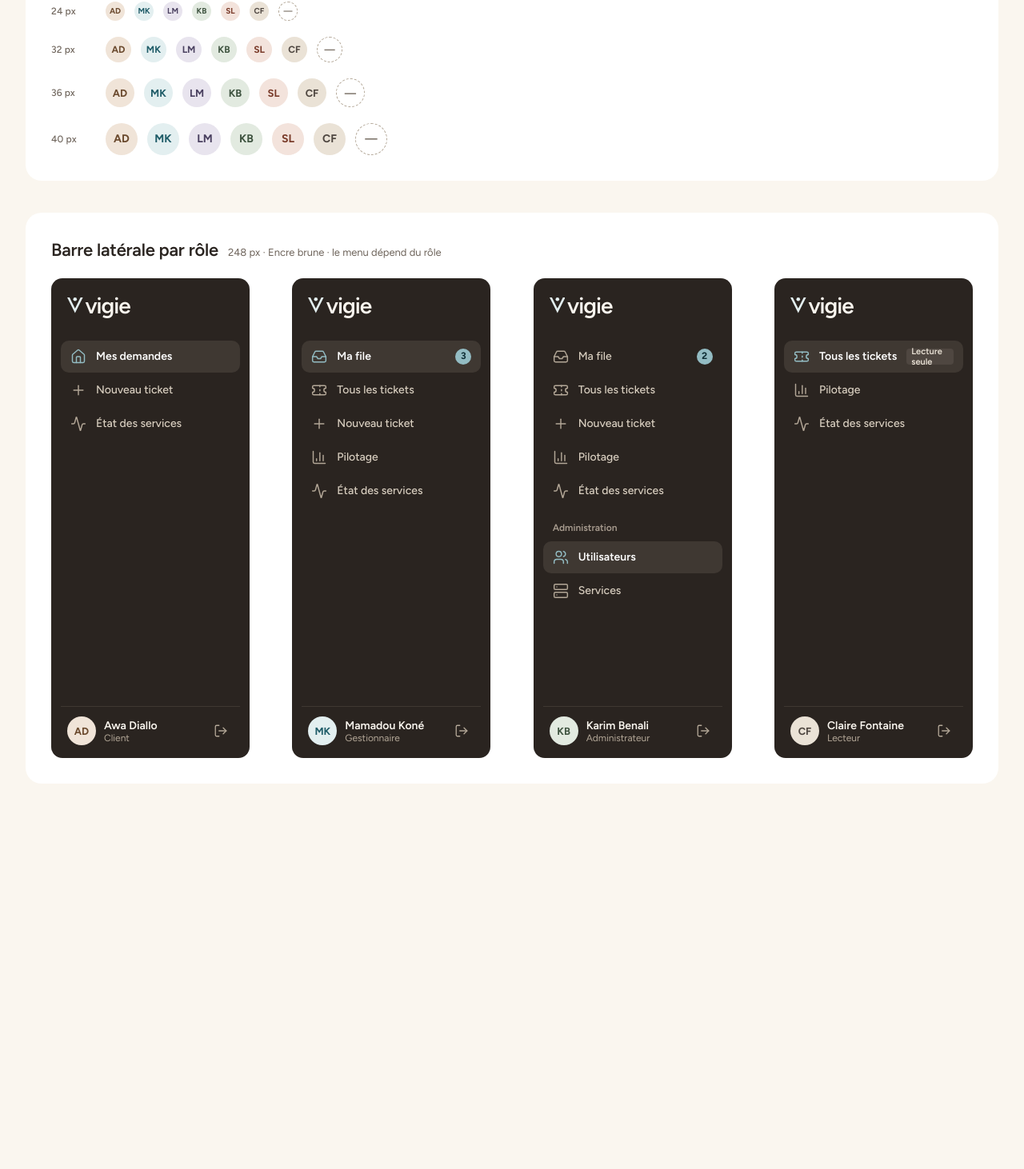
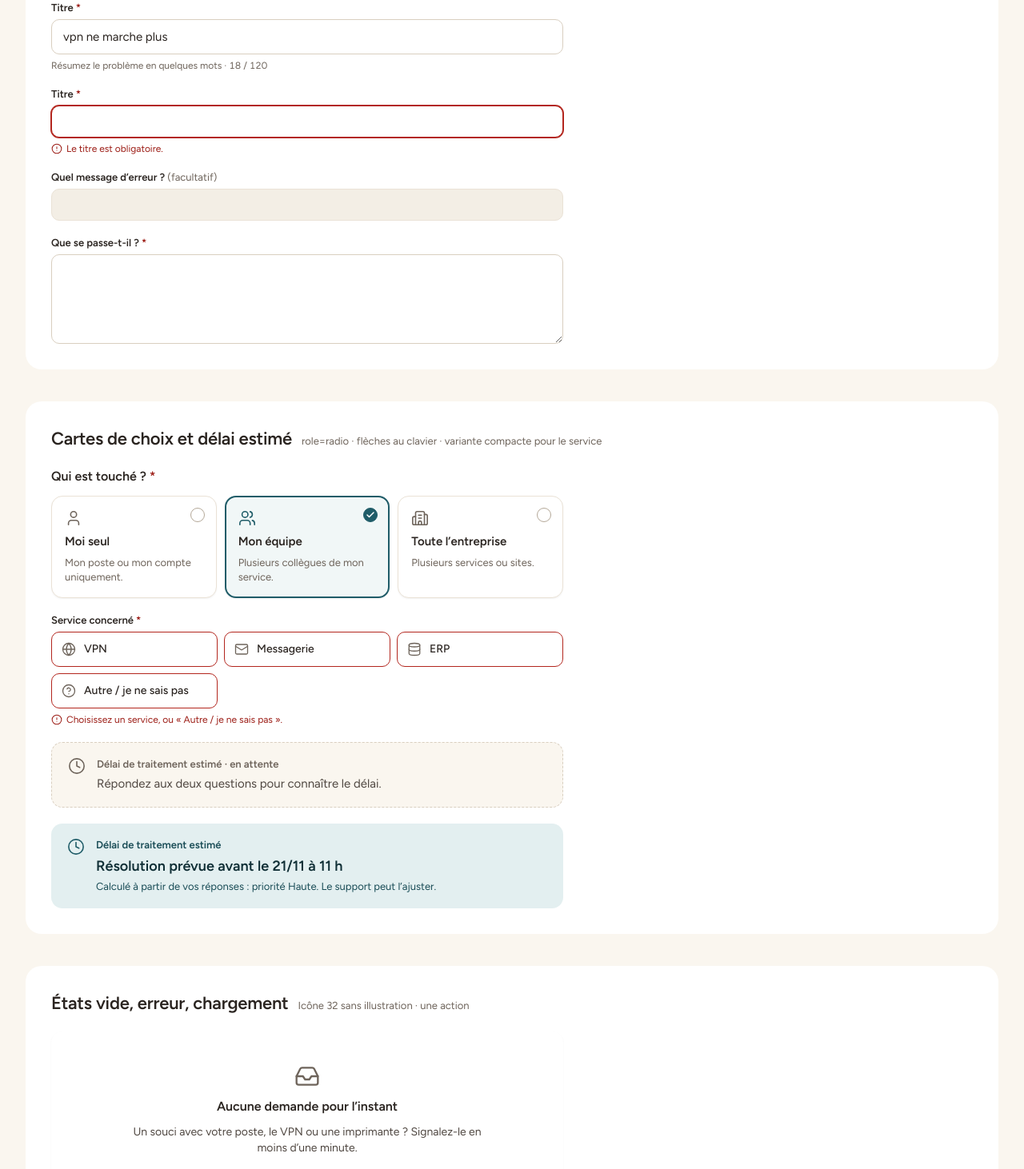
Before and after one commit to WScribe-M/VIGIE, a React (Vite) app in the folder client/: page /styleguide in a window 1280 px wide. Shown: the part 3440-4902 px from the top of the page at 80% size. Before the commit the page ends 4484 px from the top, so only its background shows below. Built offline with nearby package versions, Linux system fonts and the light colour scheme.

Commit message:
VIGIE-3 Nouveaux composants sur /styleguide, composants.md et index des écrans
Co-Authored-By: Claude Opus 5.5 <noreply@anthropic.com>

```diff
--- a/client/src/pages/Styleguide.jsx
+++ b/client/src/pages/Styleguide.jsx
@@ -14,13 +14,25 @@ import {
   Trash,
   Users,
 } from 'lucide-react';
+import { useState } from 'react';
 import { Avatar } from '../composants/Avatar.jsx';
 import { Button, IconButton } from '../composants/Button.jsx';
+import { TextArea, TextField } from '../composants/Champs.jsx';
+import { ChoiceGroup } from '../composants/ChoiceCard.jsx';
+import { DelayEstimate } from '../composants/DelayEstimate.jsx';
+import { EmptyState, ErrorState, Skeleton } from '../composants/Etats.jsx';
 import { PriorityBadge } from '../composants/PriorityBadge.jsx';
 import { Sidebar } from '../composants/Sidebar.jsx';
 import { SlaBadge } from '../composants/SlaBadge.jsx';
 import { StatusBadge } from '../composants/StatusBadge.jsx';
-import { LIBELLES_PRIORITE, LIBELLES_SLA, LIBELLES_STATUT } from '../styles/libelles.js';
+import { ICONES_IMPACT, iconeService } from '../styles/icones.js';
+import {
+  DESCRIPTIONS_IMPACT,
+  LIBELLES_IMPACT,
+  LIBELLES_PRIORITE,
+  LIBELLES_SLA,
+  LIBELLES_STATUT,
+} from '../styles/libelles.js';
 import styles from './Styleguide.module.css';
 
 // Page de développement uniquement (absente du build de production) : catalogue des
@@ -199,6 +211,51 @@ function Bloc({ titre, note, children }) {
   );
 }
 
+const OPTIONS_IMPACT = Object.keys(LIBELLES_IMPACT).map((valeur) => ({
+  valeur,
+  titre: LIBELLES_IMPACT[valeur],
+  description: DESCRIPTIONS_IMPACT[valeur],
+  icone: ICONES_IMPACT[valeur],
+}));
+const OPTIONS_SERVICE = ['VPN', 'Messagerie', 'ERP', 'Autre / je ne sais pas'].map((nom) => ({
+  valeur: nom,
+  titre: nom,
+  icone: iconeService(nom),
+}));
+// Échéance de démonstration : demain à 11 h
+const ESTIMATION_DEMO = {
+  prioriteCalculee: 'HAUTE',
+  echeanceSla: new Date(new Date().setHours(35, 0, 0, 0)).toISOString(),
+};
+
+// Les cartes de choix ont besoin d'un état pour montrer la sélection et les flèches du clavier
+function DemoChoix() {
+  const [impact, setImpact] = useState('MOYEN');
+  const [service, setService] = useState(null);
+  return (
+    <div className={styles.colonneDemo}>
+      <ChoiceGroup
+        question="Qui est touché ?"
+        obligatoire
+        options={OPTIONS_IMPACT}
+        valeur={impact}
+        onChange={setImpact}
+      />
+      <ChoiceGroup
+        compacte
+        question="Service concerné"
+        obligatoire
+        options={OPTIONS_SERVICE}
+        valeur={service}
+        onChange={setService}
+        erreur={service ? undefined : 'Choisissez un service, ou « Autre / je ne sais pas ».'}
+      />
+      <DelayEstimate estimation={null} />
+      <DelayEstimate estimation={ESTIMATION_DEMO} />
+    </div>
+  );
+}
+
 function LigneDemo({ ligne }) {
   return (
     <div className={`${styles.ligne} ${ligne.sla.niveau === 'EN_RETARD' ? styles.enRetard : ''}`}>
@@ -354,6 +411,47 @@ export function Styleguide() {
         </div>
       </Bloc>
 
+      <Bloc titre="Champs" note="Libellé au-dessus · 40 px (44 dans les formulaires de création)">
+        <div className={styles.colonneDemo}>
+          <TextField
+            libelle="Titre"
+            obligatoire
+            grand
+            defaultValue="vpn ne marche plus"
+            aide="Résumez le problème en quelques mots"
+            compteur={{ valeur: 18, max: 120 }}
+          />
+          <TextField libelle="Titre" obligatoire erreur="Le titre est obligatoire." />
+          <TextField libelle="Quel message d’erreur ?" facultatif disabled />
+          <TextArea libelle="Que se passe-t-il ?" obligatoire grand />
+        </div>
+      </Bloc>
+
+      <Bloc
+        titre="Cartes de choix et délai estimé"
+        note="role=radio · flèches au clavier · variante compacte pour le service"
+      >
+        <DemoChoix />
+      </Bloc>
+
+      <Bloc titre="États vide, erreur, chargement" note="Icône 32 sans illustration · une action">
+        <div className={styles.colonneDemo}>
+          <EmptyState
+            icone={Inbox}
+            titre="Aucune demande pour l’instant"
+            texte="Un souci avec votre poste, le VPN ou une imprimante ? Signalez-le en moins d’une minute."
+            action={<Button icone={Plus}>Nouveau ticket</Button>}
+          />
+          <ErrorState
+            titre="Impossible de charger vos demandes"
+            texte="Le serveur ne répond pas. Vos demandes ne sont pas perdues ; en cas d’urgence, appelez le 4400."
+            onReessayer={() => {}}
+          />
+          <Skeleton largeur="60%" />
+          <Skeleton largeur={80} hauteur={26} rond />
+        </div>
+      </Bloc>
+
       <Bloc titre="Avatars" note="24 · 32 · 36 · 40 px · une paire de couleurs par personne">
         {[24, 32, 36, 40].map((taille) => (
           <div key={taille} className={styles.rangeeBadges}>
--- a/client/src/pages/Styleguide.module.css
+++ b/client/src/pages/Styleguide.module.css
@@ -165,3 +165,11 @@
     height: auto;
   }
 }
+
+/* Démonstration de composants empilés (champs, cartes de choix, états) */
+.colonneDemo {
+  display: flex;
+  flex-direction: column;
+  gap: var(--space-5);
+  max-width: 640px;
+}
```
Also changed, not shown: 2 other files (tests, documents, lock files or other folders).
